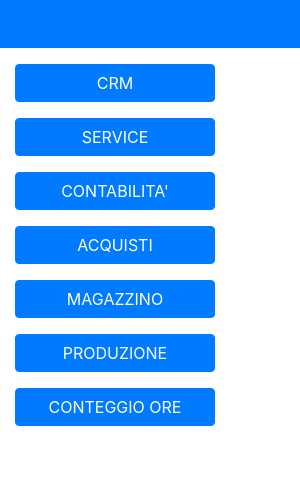
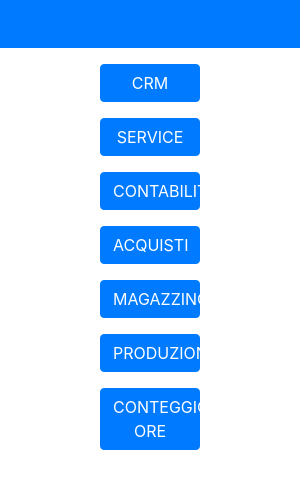
Before and after one commit to idempiere-consulting/idempiere-desktopapp, an Electron app: page idempiere-app/landingPage.html in a window 300 px wide. Drawn offline with nearby package versions, Linux system fonts and the light colour scheme.

Commit message:
tasti allineati

```diff
--- a/idempiere-app/landingPage.html
+++ b/idempiere-app/landingPage.html
@@ -13,34 +13,20 @@
         <div style="height: 48px;" class="col-12 bg-primary"></div>
     </div>
     <div class="container">
-        <div class="row">
-            <div class="col align-self-center">
-                <button style="width: 200px; margin-top: 16px;" class="btn btn-primary">CRM</button>
-            </div>
+        <div class="row justify-content-center">
+            <button style="margin-top: 16px;" class=" col-4 align-self-center btn btn-primary">CRM</button>
             <div class="w-100"></div>
-            <div class="col align-self-center">
-                <button style="width: 200px; margin-top: 16px;" class="btn btn-primary">SERVICE</button>
-            </div>
+            <button style="margin-top: 16px;" class=" col-4 align-self-center btn btn-primary">SERVICE</button>
             <div class="w-100"></div>
-            <div class="col align-self-center">
-                <button style="width: 200px; margin-top: 16px;" class="btn btn-primary">CONTABILITA'</button>
-            </div>
+            <button style="margin-top: 16px;" class=" col-4 align-self-center btn btn-primary">CONTABILITA'</button>
             <div class="w-100"></div>
-            <div class="col align-self-center">
-                <button style="width: 200px; margin-top: 16px;" class="btn btn-primary">ACQUISTI</button>
-            </div>
+            <button style="margin-top: 16px;" class=" col-4 align-self-center btn btn-primary">ACQUISTI</button>
             <div class="w-100"></div>
-            <div class="col align-self-center">
-                <button style="width: 200px; margin-top: 16px;" class="btn btn-primary">MAGAZZINO</button>
-            </div>
+            <button style="margin-top: 16px;" class=" col-4 align-self-center btn btn-primary">MAGAZZINO</button>
             <div class="w-100"></div>
-            <div class="col align-self-center">
-                <button style="width: 200px; margin-top: 16px;" class="btn btn-primary">PRODUZIONE</button>
-            </div>
+            <button style="margin-top: 16px;" class=" col-4 align-self-center btn btn-primary">PRODUZIONE</button>
             <div class="w-100"></div>
-            <div class="col align-self-center">
-                <button style="width: 200px; margin-top: 16px;" class="btn btn-primary">CONTEGGIO ORE</button>
-            </div>
+            <button style="margin-top: 16px;" class=" col-4 align-self-center btn btn-primary">CONTEGGIO ORE</button>
         </div>
     </div>
 </body>
```
